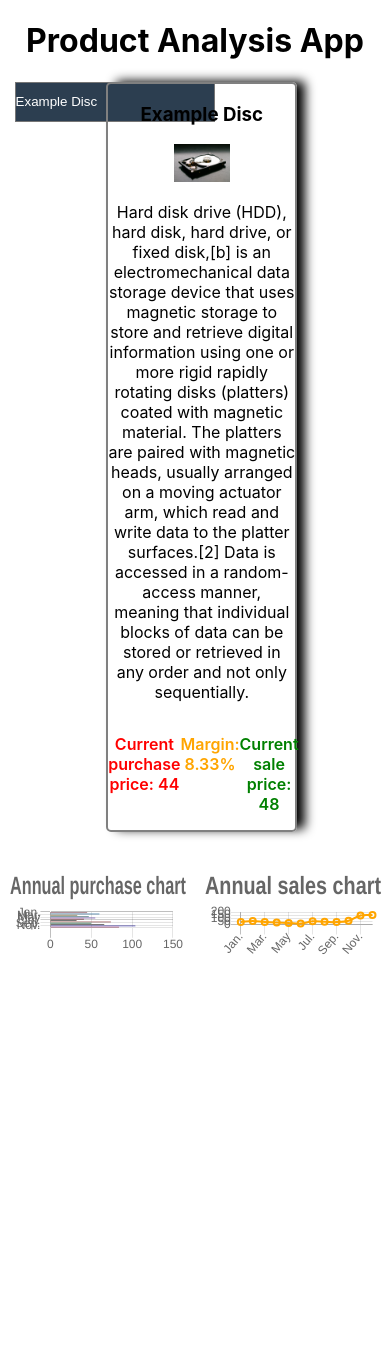
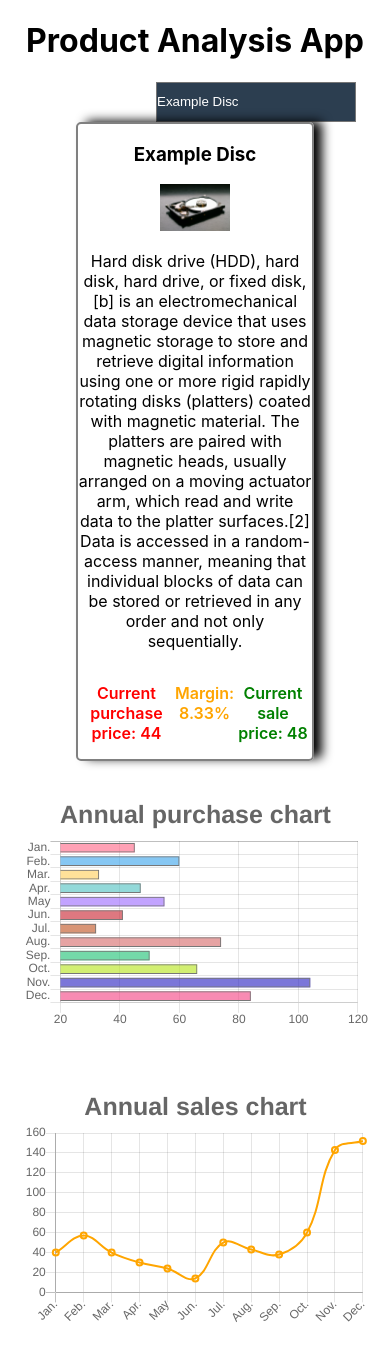
Before and after one commit to Spearek/React-Product-analisis-APP, a React (Create React App) app in the folder analysis-app/: page / in a window 390 px wide. Shown: the top 1360 px of the page. Before the commit the page ends 1008 px from the top, so only its background shows below. Built offline with nearby package versions, Linux system fonts and the light colour scheme.

Commit message:
basic responsiveness improvement

```diff
--- a/analysis-app/src/App.css
+++ b/analysis-app/src/App.css
@@ -10,3 +10,17 @@
   display: flex;
   justify-content: space-around;
 }
+
+@media screen and (max-width:1200px){
+  .topOfLayout{
+    width: 100%;
+    flex-direction: column;
+    align-items: center;
+    justify-content: space-between;
+    min-height: 600px;
+  }
+  .charts{
+    flex-direction: column;
+
+  }
+}
--- a/analysis-app/src/components/Chart/Chart.module.css
+++ b/analysis-app/src/components/Chart/Chart.module.css
@@ -1,3 +1,17 @@
 .chart{
     width: 45%;
 }
+
+@media screen and (max-width:1200px){
+    .chart{
+
+       width: 70%;
+       align-self: center;
+    }
+}
+
+@media screen and (max-width:730px){
+    .chart{
+        width: 90%;
+    }
+}
```
